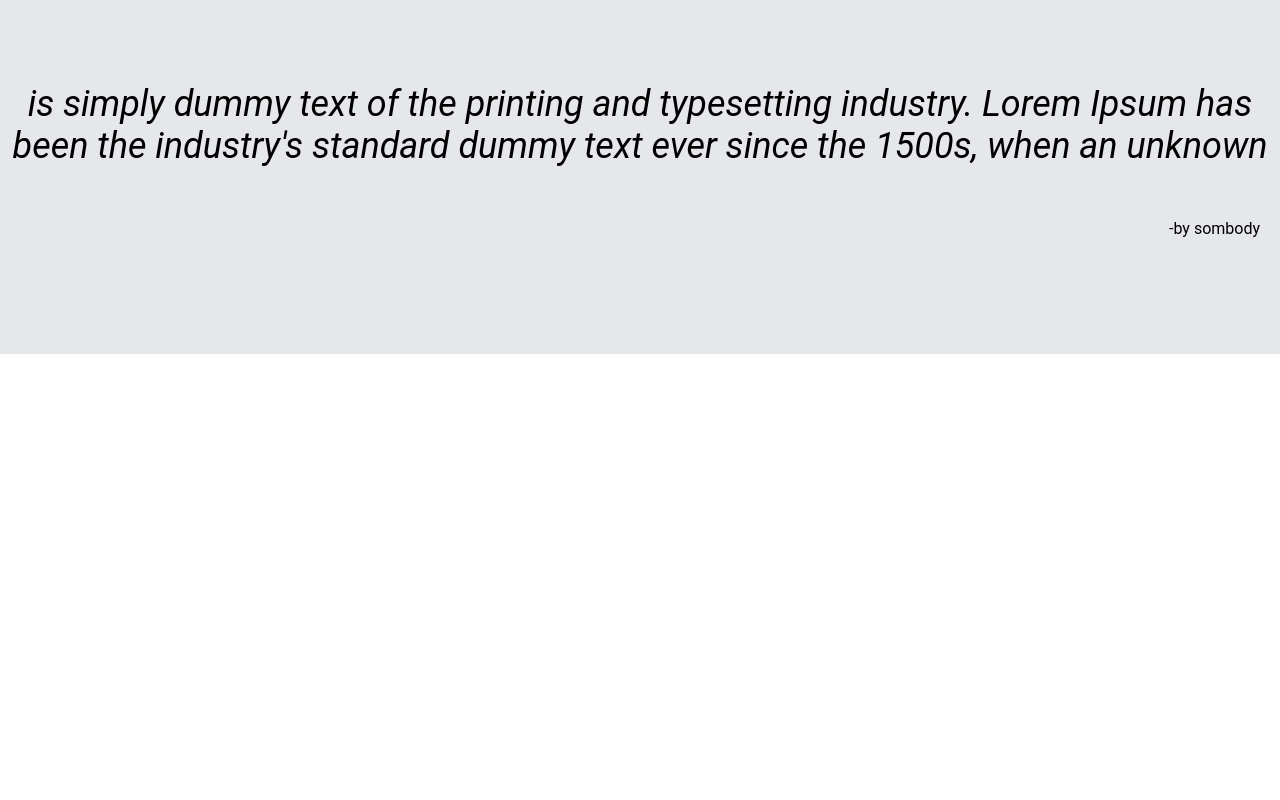
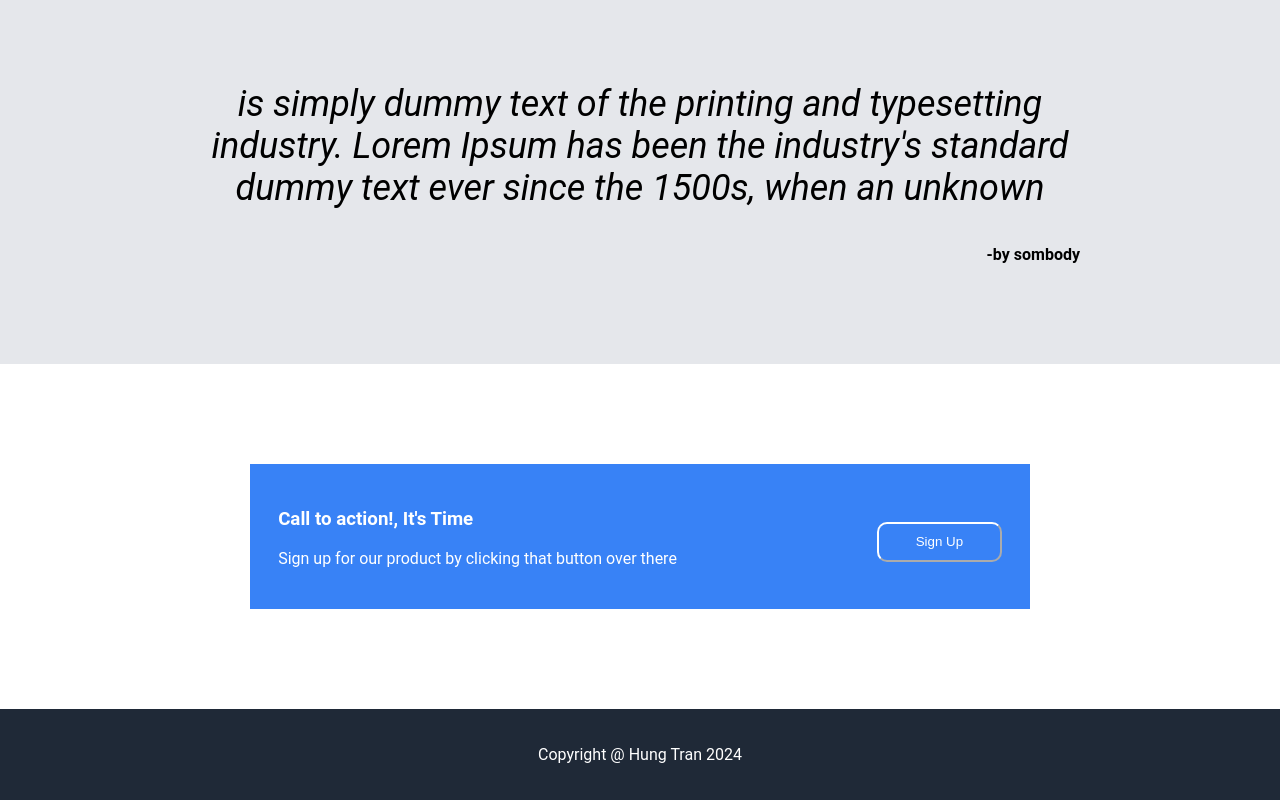
Before and after one commit to thanhhungtr202/odin-landing-page, a plain HTML site: page index.html in a window 1280 px wide. Shown: the part 1214-2014 px from the top of the page. Before the commit the page ends 1568 px from the top, so only its background shows below. Drawn offline with Linux system fonts and the light colour scheme.

Commit message:
Finished form and footer

```diff
--- a/index.html
+++ b/index.html
@@ -56,8 +56,21 @@
         <div class="quote-info">
             <p>is simply dummy text of the printing and typesetting industry. Lorem Ipsum has been the industry's standard dummy text ever since the 1500s, when an unknown</p>
         </div>
-        <div class="author"><p>-by sombody</p></div>
+        <b>-by sombody</b>
 
+    </div>
+
+    <div class="action-form">
+        <div class="form-description">
+            <h3>Call to action!, It's Time</h3>
+            <p>Sign up for our product by clicking that button over there</p>
+        </div>
+        <button>Sign Up</button>
+    </div>
+
+
+    <div class="footer">
+        <p>Copyright @ Hung Tran 2024</p>
     </div>
 
 </body>
--- a/public/styles/style.css
+++ b/public/styles/style.css
@@ -107,8 +107,7 @@ button{
     padding-bottom: 100px;
     display: flex;
     flex-direction: column;
-    align-items: center;
-    justify-content: center;
+    padding: 100px 200px;
 }
 
 .quote-info{
@@ -118,7 +117,32 @@ button{
     font-color: #1F2937;
 }
 
-.author{
-    align-self: flex-end;
-    margin-right: 20px;
+b{
+    text-align: end;
 }
+
+.action-form{
+    padding: 25px 20px;
+    background-color: #3882F6;
+    margin: 100px 250px;
+    display: flex;
+    justify-content: center;
+    align-items: center;
+    gap: 200px;
+    color: white;
+}
+
+.action-form button{
+    color: white;
+    border-color: white;
+}
+
+.form-description{
+    text-align: left;
+}
+
+.footer{
+    background-color: #1F2937;
+    color: white;
+    padding: 20px 0px;
+}
```
